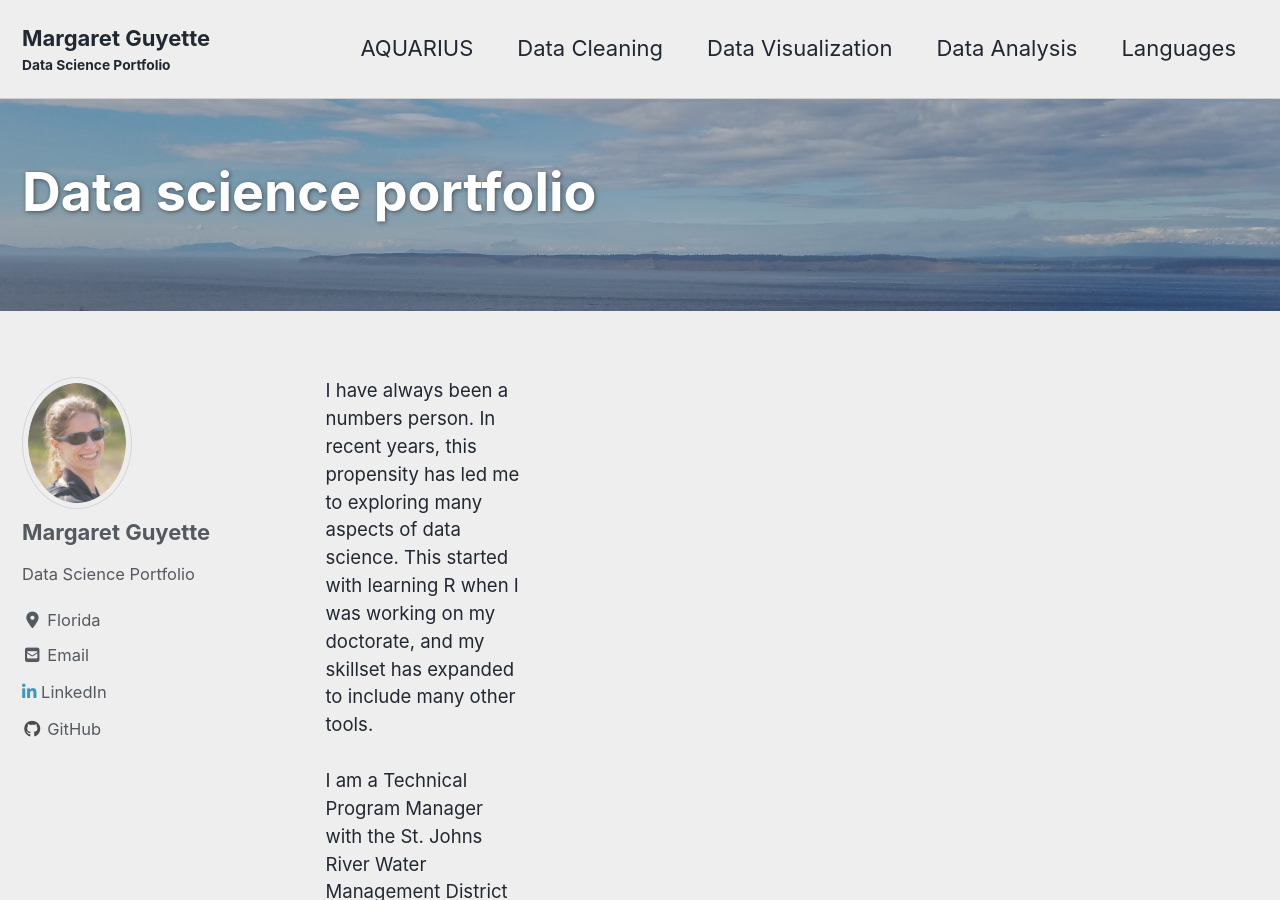
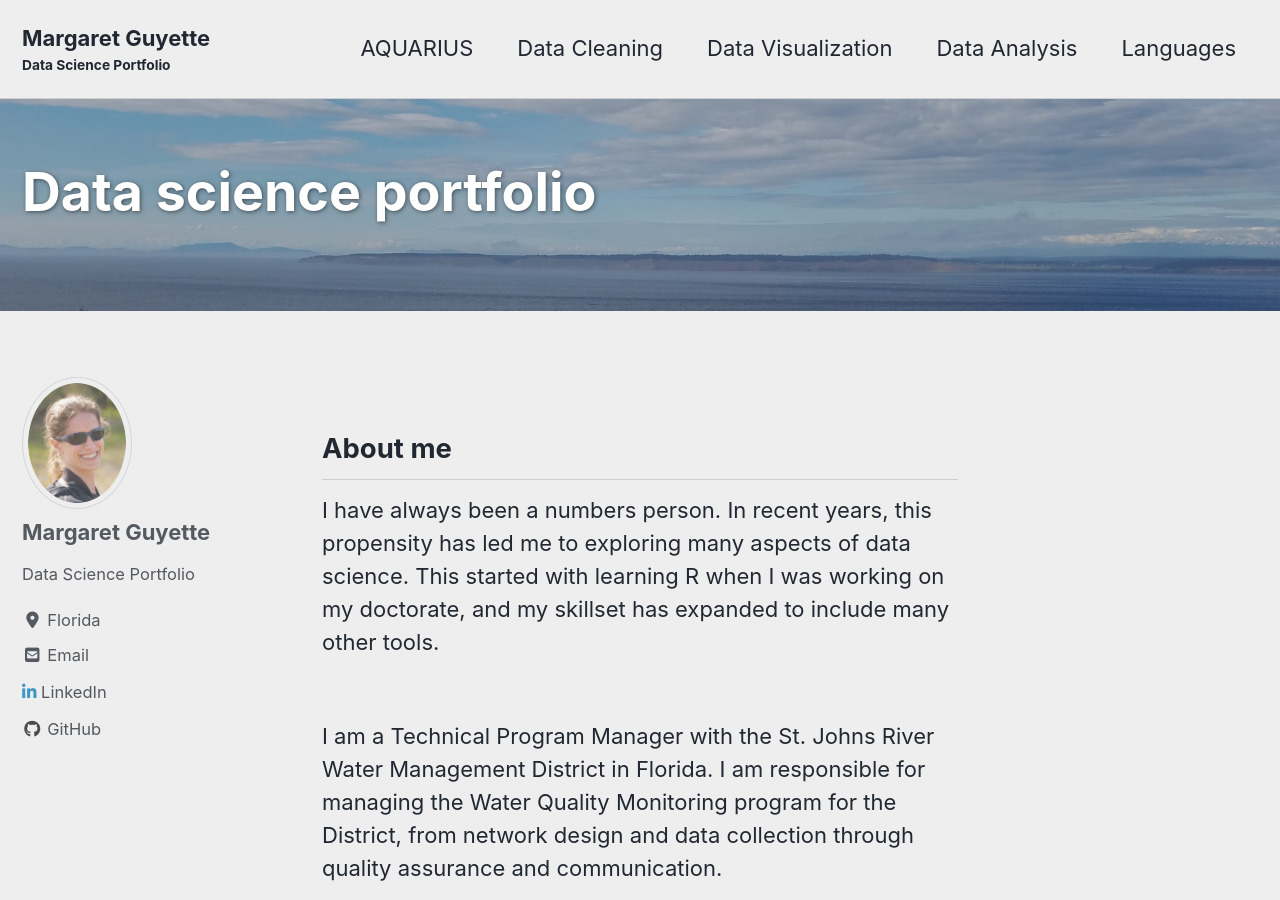
Before and after one commit to mguyette/mguyette.github.io, a Jekyll site: the page built from index.md, in a window 1280 px wide and 900 px high. Built offline with Jekyll 4.4.1, drawn with Linux system fonts in a browser that asks for light colours; cached includes are drawn as plain includes; nearby versions of some CDN libraries; the list of posts is cut into pages by our own code.

Commit message:
Update index.md

```diff
--- a/index.md
+++ b/index.md
@@ -5,13 +5,13 @@ header:
   overlay_filter: 0.25
   overlay_image: /images/washington_coast.jpg
 title: "Data science portfolio"
-intro:
-  - excerpt: 'I have always been a numbers person.  In recent years, this propensity has led me to exploring many aspects of data science.  This started with learning R when I was working on my doctorate, and my skillset has expanded to include many other tools.<br><br>
 
-  I am a Technical Program Manager with the St. Johns River Water Management District in Florida.  I am responsible for managing the Water Quality Monitoring program for the District, from network design and data collection through quality assurance and communication.<br><br>
-
-  I received my PhD in Wildlife Ecology from the University of Main and my AB and MS in Ecology and Earth Sciences form Dartmouth College.'
 
 ---
 
-{% include feature_row id="intro" %}
+## About me
+I have always been a numbers person.  In recent years, this propensity has led me to exploring many aspects of data science.  This started with learning R when I was working on my doctorate, and my skillset has expanded to include many other tools.<br><br>
+
+I am a Technical Program Manager with the St. Johns River Water Management District in Florida.  I am responsible for managing the Water Quality Monitoring program for the District, from network design and data collection through quality assurance and communication.<br><br>
+
+I received my PhD in Wildlife Ecology from the University of Main and my AB and MS in Ecology and Earth Sciences form Dartmouth College.
```
